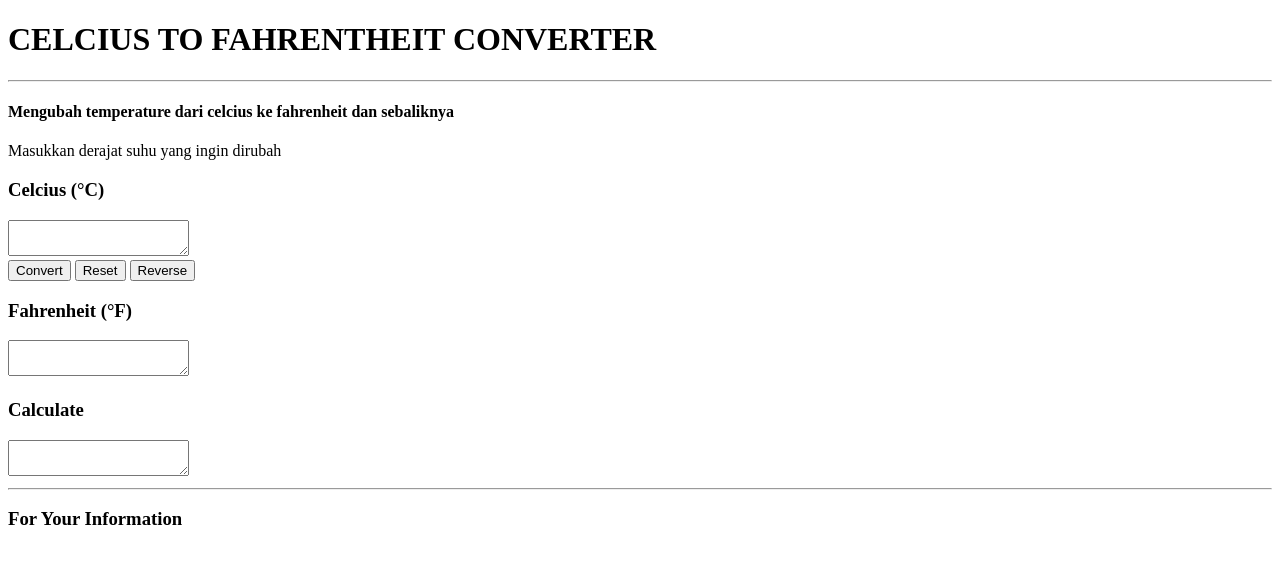
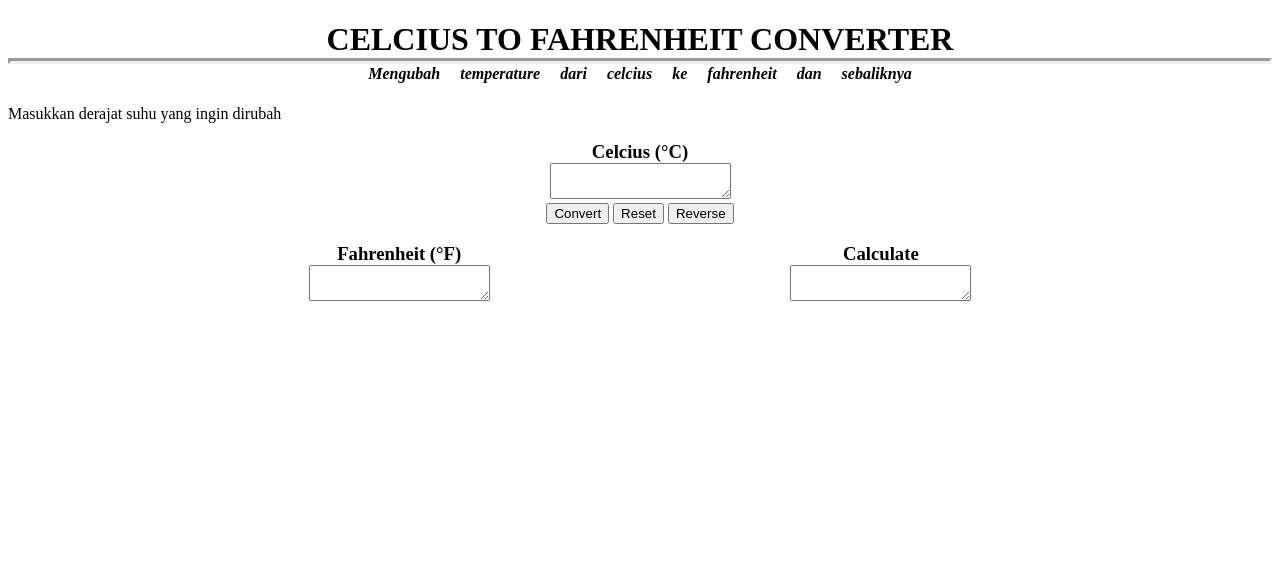
Before and after one commit to revou-fundamental-course/10-jun-24-amarufrz, a plain HTML site: page index.html in a window 1280 px wide. Drawn offline with Linux system fonts and the light colour scheme.

Commit message:
progress

```diff
--- /dev/null
+++ b/css/style.css
@@ -0,0 +1,28 @@
+.judul{
+    margin-block-end: auto;
+    text-align: center;
+}
+.garis-pembatas{
+    border-width: medium;
+    margin-block-start: auto;
+    margin-block-end: auto;
+}
+.subjudul{
+    margin-block-start: auto;
+    text-align: center;
+    font-style: italic;
+    font-family: emoji;
+}
+.header-celcius{
+    text-align: center;
+}
+{}
+.result-container{
+    display: flex;
+    justify-content: space-evenly;
+}
+.subject-info{
+    font-size: 24px;
+    font-style: italic;
+    font-family: math;
+}
--- a/index.html
+++ b/index.html
@@ -3,21 +3,22 @@
     <title>
         PUNYA AMARU
     </title>
+    <link rel="stylesheet" href="css/style.css">
 </head>
 <body>
     <header>
-        <h1>CELCIUS TO FAHRENTHEIT CONVERTER</h1>
-        <hr>
-        <h4>Mengubah temperature dari celcius ke fahrenheit dan sebaliknya</h4>
+        <h1 class="judul">CELCIUS TO FAHRENHEIT CONVERTER</h1>
+        <hr class="garis-pembatas">
+        <h4 class="subjudul">Mengubah temperature dari celcius ke fahrenheit dan sebaliknya</h4>
     </header>
     <main>
         <p>
             Masukkan derajat suhu yang ingin dirubah
         </p>
-        <section>
+        <section class="header-celcius">
         <!--Celcius-->
             <header>
-                <h3> Celcius (&deg;C)</h3>
+                <h3 class="judul"> Celcius (&deg;C)</h3>
             </header>
 
             <section>
@@ -31,12 +32,12 @@
             </section>
         </section>
 
+        <section class="result-container">
         <section>
         <!--Fahrenheit-->
         <header>
-            <h3> Fahrenheit (&deg;F)</h3>
+            <h3 class="judul"> Fahrenheit (&deg;F)</h3>
         </header>
-
         <section>
             <textarea></textarea>
         </section>
@@ -45,24 +46,16 @@
         <section>
         <!--Calculate-->
         <header>
-            <h3>Calculate</h3>
+            <h3 class="judul">Calculate</h3>
         </header>
-
         <section>
             <textarea></textarea>
         </section>
         </section>
+        </section>
 
 
-        <hr>
-
-
-        <section>
-            <!--Informasi-->
-            <header>
-                <h3>For Your Information</h3>
-            </header>
-            </section>
     </main>
+    <script scr="js/script.js"></script>
 </body>
 </html>
```
